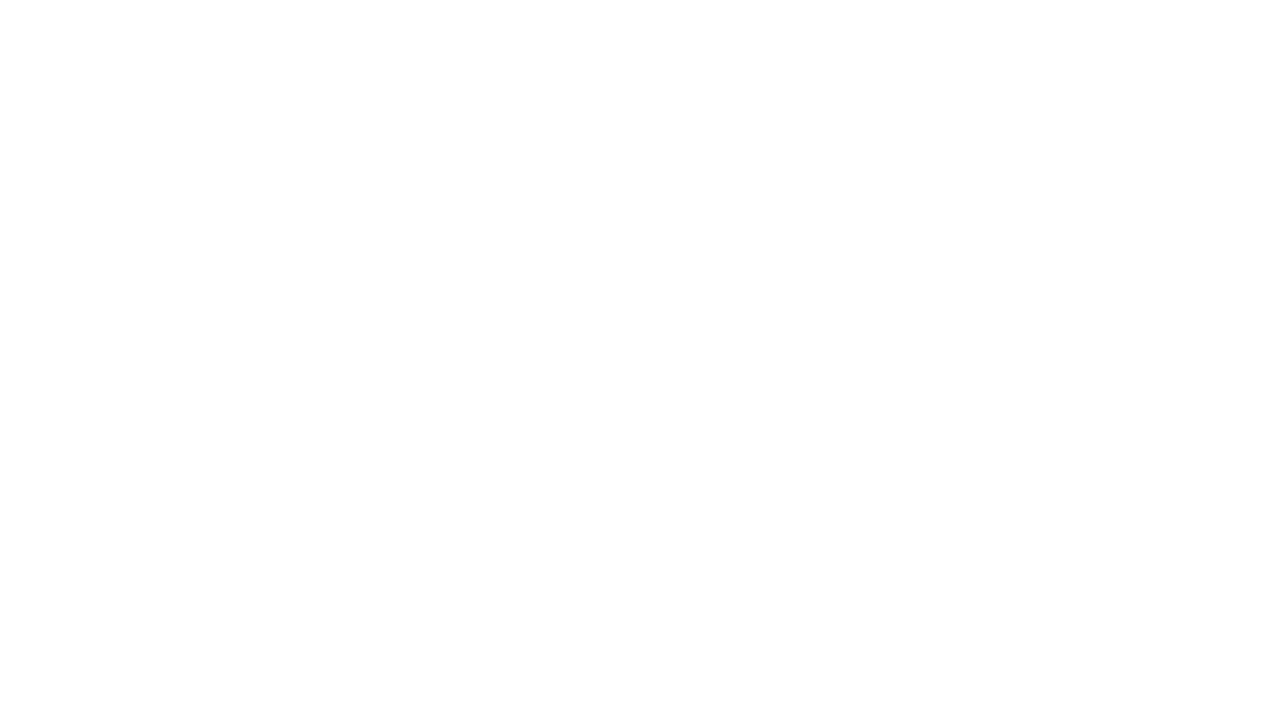
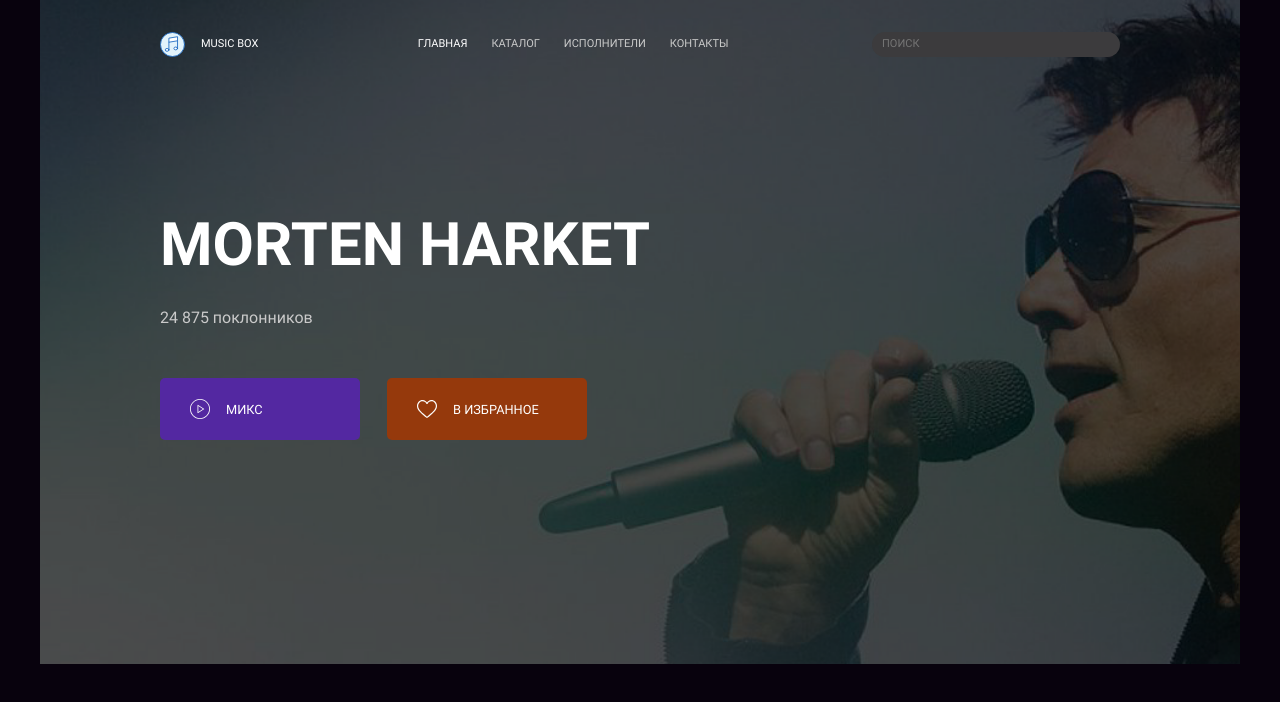
Before and after one commit to Valsym/layout-designer-project-lvl2, a website: page src/artist.html in a window 1280 px wide. Drawn offline with Linux system fonts and the light colour scheme.

Commit message:
step7 artist-page-description

```diff
--- a/src/artist.html
+++ b/src/artist.html
@@ -1,12 +1,47 @@
 <!DOCTYPE html>
 <html lang="en">
+
 <head>
-    <meta charset="UTF-8">
-    <meta name="viewport" content="width=device-width, initial-scale=1.0">
-    <meta http-equiv="X-UA-Compatible" content="ie=edge">
-    <title>Artist - Layout-designer-project-lvl2 by Valsym</title>
+	<meta charset="UTF-8">
+	<meta name="viewport" content="width=device-width, initial-scale=1.0">
+	<meta http-equiv="X-UA-Compatible" content="ie=edge">
+	<title>Artist - Layout-designer-project-lvl2 by Valsym</title>
+
+	<link rel="stylesheet" href="css/app.css">
+
 </head>
+
 <body>
+	<header id="page-description" class="wrapper content header bg-img arttist-banner">
+		<div class="header-flex">
+			<div class="logo-flex mr-auto">
+				<img class="logo-img" src="images/logo.svg" alt="logo" />
+				<p class="logo-text">Music Box</p>
+			</div>
+			<nav>
+				<ul class="ul-flex">
+					<li class="activ"><a href="#">Главная</a></li>
+					<li><a href="#">Каталог</a></li>
+					<li><a href="#">Исполнители</a></li>
+					<li><a href="#">Контакты</a></li>
+				</ul>
+			</nav>
+			<p class="find ml-auto">Поиск</p>
+		</div>
+		<h1 class="art-desc-h1">Morten Harket</h1>
+		<p class="art-desc-p">24 875 поклонников</p>
+		<div class="art-button-flex">
+			<button class="btn btn-art btn-purple mr-15rem mb-24">
+				<img class="art-icon" src="images/play-button.svg" alt="play" />
+				<span class="ml-16">МИКС</span></button>
+			<button class="btn btn-art btn-red">
+				<img class="art-icon" src="images/heart.svg" alt="heart" />
+				<span class="ml-16">В ИЗБРАННОЕ</span></button>
+		</div>
+
+
+	</header>
 
 </body>
+
 </html>
--- a/src/scss/atomic.scss
+++ b/src/scss/atomic.scss
@@ -23,12 +23,20 @@
   margin-right: 15px;
 }
 
+.ml-16 {
+  margin-left: 16px;
+}
+
 .mr-24 {
   margin-right: 24px;
 }
 
 .mr-50 {
   margin-right: 50px;
+}
+
+.mr-15rem {
+  margin-right: 1.5rem;
 }
 
 .ml-auto {
@@ -63,6 +71,10 @@
   margin-bottom: 16px;
 }
 
+.mb-24 {
+  margin-bottom: 24px;
+}
+
 .pt-18 {
   padding-top: 18px;
 }
@@ -87,8 +99,20 @@
   flex-direction: row-reverse;
 }
 
+.btn-green {
+  background: $green;
+}
+
+.btn-trans {
+  background: transparent;
+}
+
 .btn-red {
   background: $red;
+}
+
+.btn-purple {
+  background: $purple;
 }
 
 .space-between {
--- a/src/scss/blocks/footer.scss
+++ b/src/scss/blocks/footer.scss
@@ -1,7 +1,7 @@
 footer {
   margin-top: 100px;
 
-  @include bg-gradient($violet, $red);
+  @include bg-gradient($purple, $red);
 
   color: $light;
 
@@ -66,6 +66,7 @@ footer {
 
     ul {
       display: flex;
+      flex-wrap: wrap;
       padding-left: 0;
 
       @media screen and (max-width: $breakpoint) {
@@ -89,9 +90,6 @@ footer {
 
 .icon {
   display: inline-block;
-
-  /* width: 25px;
-	height: 25px; */
   padding: 0;
 
   border: none;
--- a/src/scss/blocks/header.scss
+++ b/src/scss/blocks/header.scss
@@ -16,6 +16,10 @@
 
 .banner {
   background-image: url("../images/banner.png");
+}
+
+.arttist-banner {
+  background-image: url("../images/Morten Harket.png");
 }
 
 .header-flex {
@@ -177,3 +181,33 @@ input::placeholder {
     margin-right: 0;
   }
 }
+
+.art-button-flex {
+  display: flex;
+  flex-wrap: wrap;
+  justify-content: start;
+
+  /* padding-bottom: 223px; */
+}
+
+.art-icon {
+  width: 20px;
+  height: 20px;
+
+  filter: brightness(0) invert(1);
+}
+
+.art-desc-h1 {
+  /* margin-top: 250px; */
+  margin-bottom: 16px;
+
+  text-align: left;
+}
+
+.art-desc-p {
+  margin-bottom: 48px;
+
+  font: normal 16px/24px "Roboto", sans-serif;
+
+  text-align: left;
+}
--- a/src/scss/general.scss
+++ b/src/scss/general.scss
@@ -60,7 +60,7 @@ h3 {
   text-transform: uppercase;
 }
 
-@media screen and (min-width: 600px) {
+/* @media screen and (max-width: 1200px) { */
 h1 {
   font: 60px/90px "Roboto Bold", sans-serif;
 }
@@ -73,7 +73,8 @@ h3 {
   font: normal 24px/36px "Roboto", sans-serif;
   text-align: center;
 }
-}
+
+/* } */
 
 @media screen and (max-width: $breakpoint) {
   h1 {
@@ -114,10 +115,13 @@ p {
   text-transform: uppercase;
 }
 
-.btn-green {
-  background: $green;
+.btn-art {
+  display: flex;
+  align-items: center;
+  width: 200px;
+  min-width: 200px;
+  height: 62px;
+  padding: 20px 30px;
+
+  font-size: 12.8px;
 }
-
-.btn-trans {
-  background: transparent;
-}
--- a/src/scss/variables.scss
+++ b/src/scss/variables.scss
@@ -7,5 +7,5 @@ $orange: #f89202;
 $light: #e0e0e0;
 $red: #95390c;
 $dark: #08020d;
-$violet: #5328a1;
+$purple: #5328a1;
 $breakpoint: 414px;
```
Also changed, not shown: src/css/app.css, 2 other files. Lines whose indentation alone changed are shown as unchanged.
